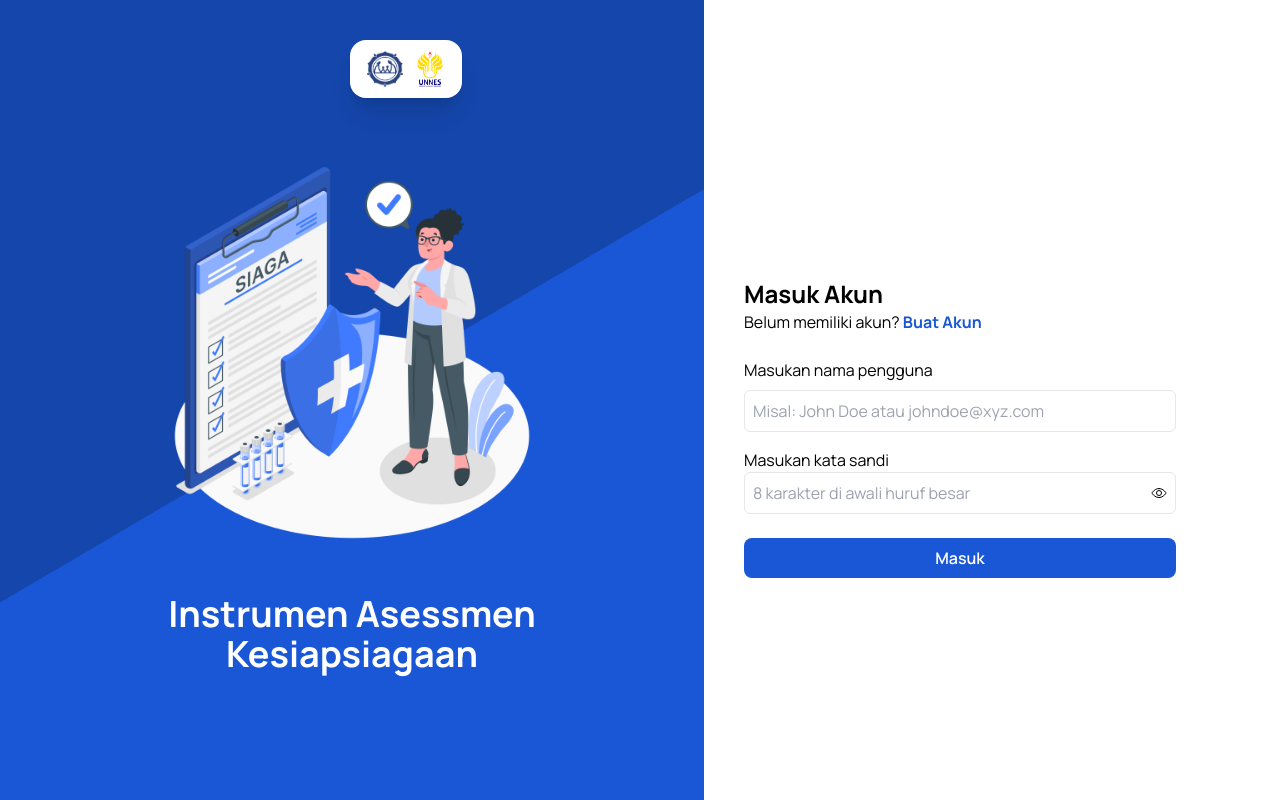
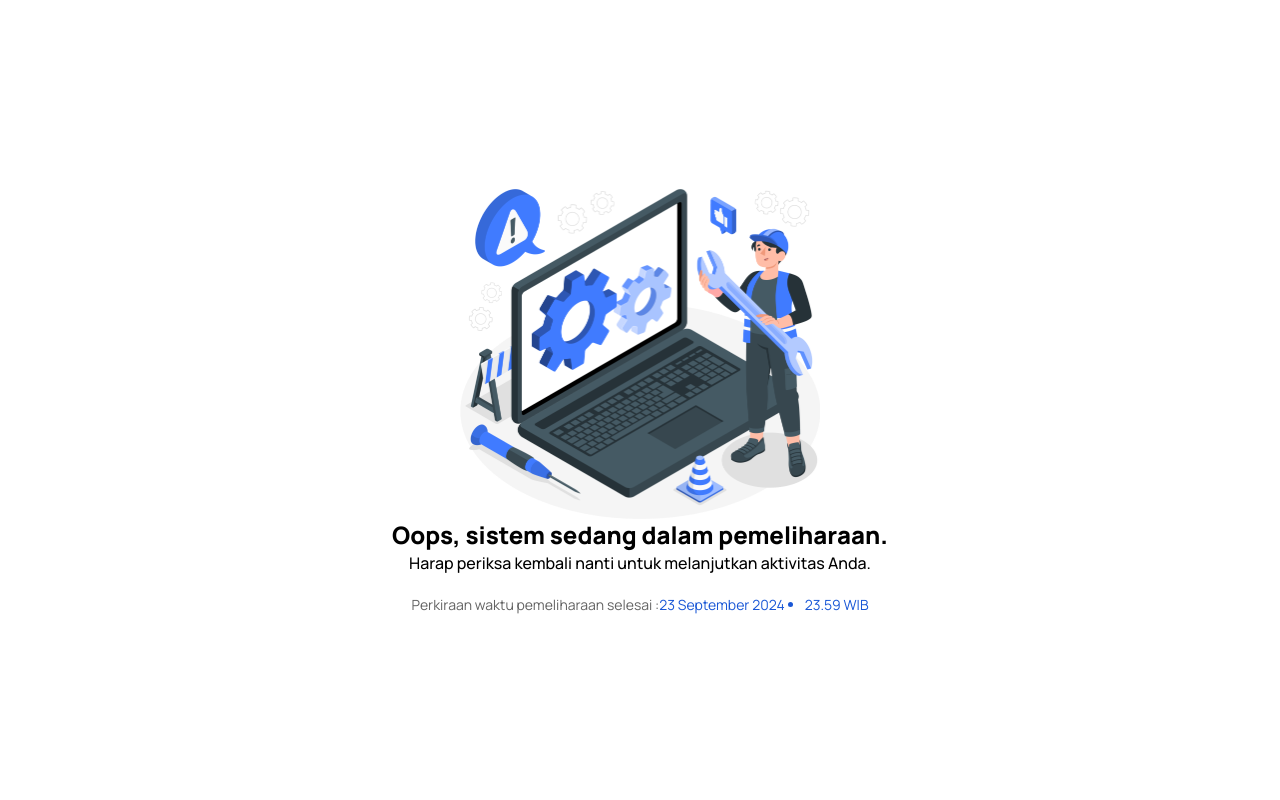
Before and after one commit to biillskiii/ppamkespro, a Next.js app: page / in a window 1280 px wide. Built offline with nearby package versions, Linux system fonts and the light colour scheme.

Commit message:
maintance web page

```diff
--- a/src/app/page.jsx
+++ b/src/app/page.jsx
@@ -1,6 +1,27 @@
 import React from "react";
-import Login from "@/modules/login";
-const page = () => {
-  return <Login />;
+// import Login from "@/modules/login";
+import Image from "next/image";
+import Maintenance from "../../public/assets/maintance.png";
+const Page = () => {
+  return (
+    <div className="w-full min-h-screen flex flex-col justify-center items-center">
+      <Image src={Maintenance} alt="Maintenance" width={360} />
+      <h1 className="font-extrabold text-2xl">
+        Oops, sistem sedang dalam pemeliharaan.
+      </h1>
+      <p className="font-medium text-base">
+        Harap periksa kembali nanti untuk melanjutkan aktivitas Anda.
+      </p>
+      <p className="text-sm mt-5 flex items-center text-[#636363]">
+        Perkiraan waktu pemeliharaan selesai :{" "}
+        <span className="text-accent flex items-center gap-x-5">
+          23 September 2024 <span className="list-item">23.59 WIB</span>
+        </span>
+      </p>
+    </div>
+    // To use the login component, uncomment the next line
+    // return <Login />;
+  );
 };
-export default page;
+
+export default Page;
```
Also changed, not shown: public/assets/maintance.png (added).
